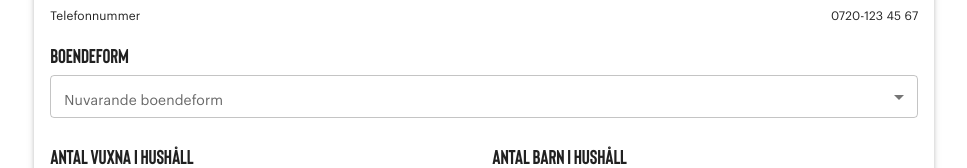
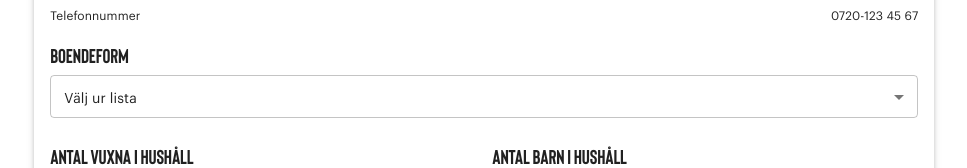
Before and after one commit to Bostads-AB-Mimer/onecore-internal-portal, a React (Vite) app in the folder packages/frontend/: page /bostader in a window 1280 px wide. Shown: the part 358-526 px from the top of the page, without its empty margins (19-986 px from the left). Built offline with nearby package versions, Linux system fonts and the light colour scheme; no server answers; what onecore-types would draw is missing.

Commit message:
fix: simplify current housing type selection in Residences component

```diff
--- a/packages/frontend/src/pages/Residences/Residences.tsx
+++ b/packages/frontend/src/pages/Residences/Residences.tsx
@@ -6,7 +6,6 @@ import {
   FormControl,
   FormControlLabel,
   Grid,
-  InputLabel,
   MenuItem,
   Paper,
   Radio,
@@ -76,19 +75,19 @@ const ResidencesPage: React.FC = () => {
                   <Typography paddingBottom={1} variant="h2">
                     Boendeform
                   </Typography>
-                  <FormControl fullWidth>
-                    <InputLabel>Nuvarande boendeform</InputLabel>
                   <Select
                     name="current-type-of-housing"
-                      label="Nuvarande boendeform"
                     size="small"
-                      defaultValue=""
+                    defaultValue="0"
+                    fullWidth
                   >
+                    <MenuItem key={0} value={'0'}>
+                      Välj ur lista
+                    </MenuItem>
                     <MenuItem value="villa">Villa</MenuItem>
                     <MenuItem value="lägenhet">Lägenhet</MenuItem>
                     <MenuItem value="radhus">Radhus</MenuItem>
                   </Select>
-                  </FormControl>
                 </Grid>
 
                 <Grid item xs={12} sm={6} margin={0}>
```
Lines whose indentation alone changed are shown as unchanged.
